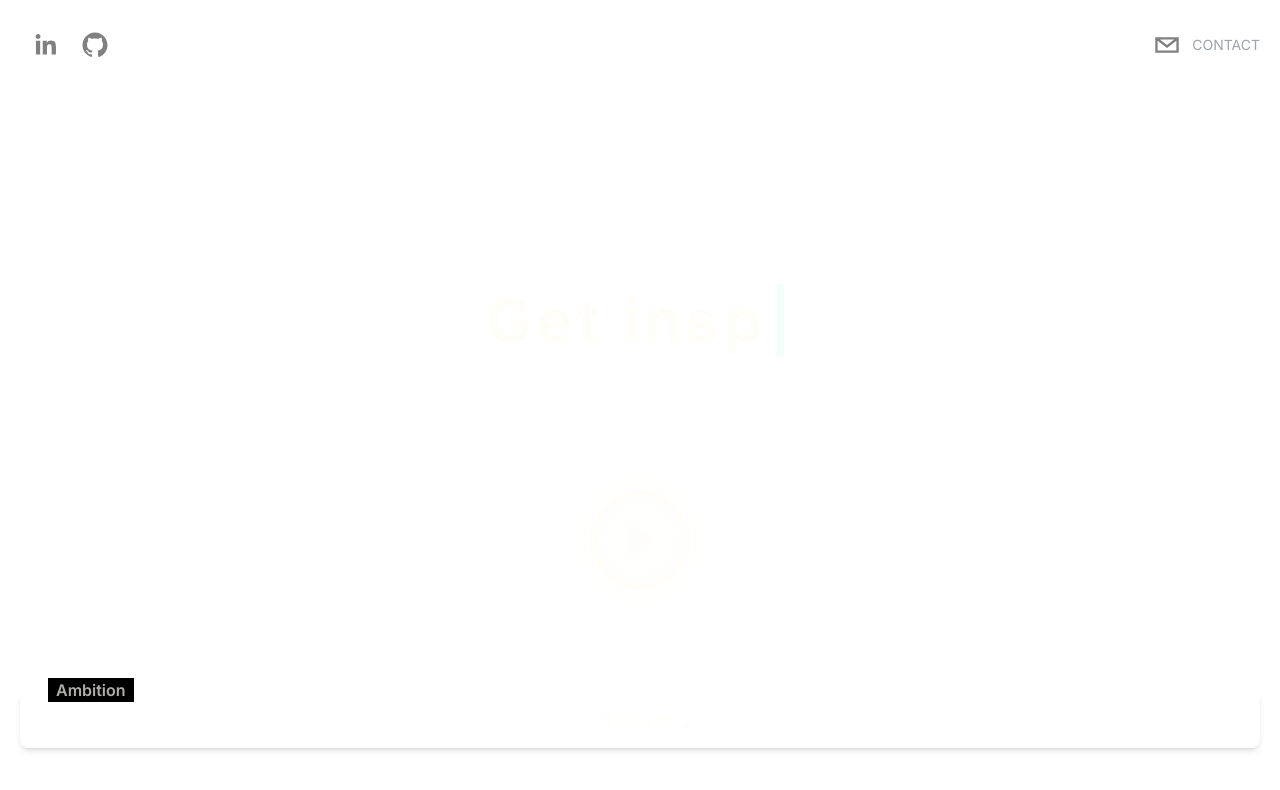
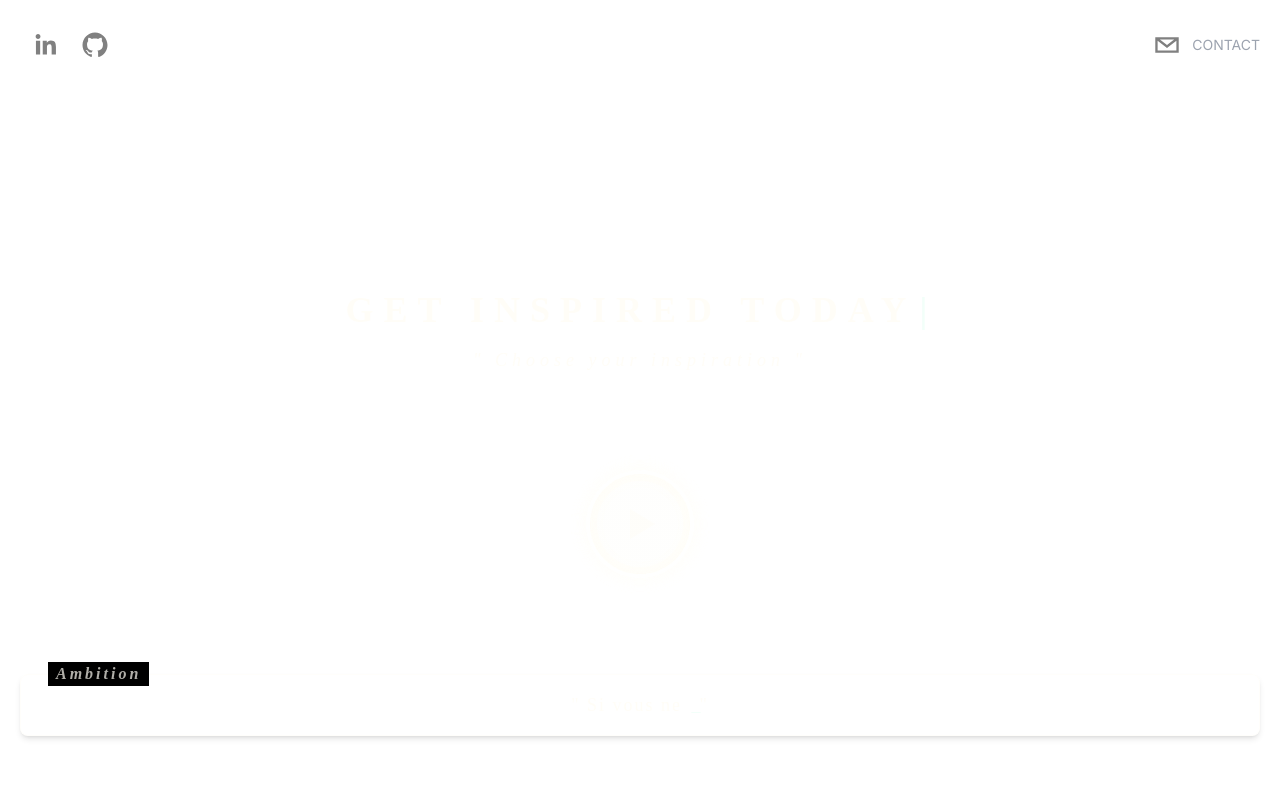
Before and after one commit to Alexskq/Random-Mixed-Messages, a Next.js app: page / in a window 1280 px wide. Both pictures are taken after a click on the link 640 px from the left and 540 px from the top of the page. Shown: the top 790 px of the page. Built offline with nearby package versions, Linux system fonts and the light colour scheme.

Commit message:
added police / need to modify police on Contact

```diff
--- a/app/components/Button.tsx
+++ b/app/components/Button.tsx
@@ -108,7 +108,7 @@ function Button({}: Props) {
           // transition={{ duration: 0.5 }}
           className="border border-solid border-[#FFFBED3C] mx-5 h-auto p-4 rounded-lg shadow-md relative z-1 text-center overflow-hidden"
         >
-          <span>
+          <span className="font-[body] text-lg tracking-[2px]">
             &quot; {title}
             <Cursor cursorColor="#50FDAC5E" cursorStyle="_" />
             &quot;
@@ -118,7 +118,7 @@ function Button({}: Props) {
           initial={{ opacity: 0 }}
           animate={{ opacity: showMessage ? 1 : 0 }}
           transition={{ duration: 0.5 }}
-          className="absolute top-1 left-12 bg-[#000000] px-2 -mt-4 font-semibold text-white-700 z-10"
+          className="absolute top-1 left-12 bg-[#000000] px-2 -mt-4 font-semibold font-[body] italic tracking-[3px] text-white-700 z-10"
         >
           {randomKey}
         </motion.h2>
--- a/app/components/Title.tsx
+++ b/app/components/Title.tsx
@@ -1,7 +1,6 @@
 "use client";
 import React from "react";
 import { Cursor, useTypewriter } from "react-simple-typewriter";
-import Link from "next/link";
 
 type Props = {};
 
@@ -9,15 +8,15 @@ function Message({}: Props) {
   const [title, count] = useTypewriter({
     words: ["Get inspired today"],
     loop: true,
-    delaySpeed: 2000,
+    delaySpeed: 3000,
   });
   return (
     <div className="text-5xl lg:text-6xl font-semibold px-10 text-center mt-[200px] flex flex-col tracking-[5px]">
-      <span>
+      <span className="font-[heading] uppercase text-4xl tracking-[10px]">
         {title}
         <Cursor cursorColor="#50FDAC5E" />
       </span>
-      <blockquote className="text-base italic font-thin mt-4">
+      <blockquote className="text-lg italic font-thin mt-4 font-[body]">
         <p className="tracking-[5px]">&quot; Choose your inspiration &quot;</p>
       </blockquote>
     </div>
--- a/tailwind.config.ts
+++ b/tailwind.config.ts
@@ -1,20 +1,37 @@
-import type { Config } from 'tailwindcss'
+import type { Config } from "tailwindcss";
 
 const config: Config = {
   content: [
-    './pages/**/*.{js,ts,jsx,tsx,mdx}',
-    './components/**/*.{js,ts,jsx,tsx,mdx}',
-    './app/**/*.{js,ts,jsx,tsx,mdx}',
+    "./pages/**/*.{js,ts,jsx,tsx,mdx}",
+    "./components/**/*.{js,ts,jsx,tsx,mdx}",
+    "./app/**/*.{js,ts,jsx,tsx,mdx}",
   ],
   theme: {
     extend: {
       backgroundImage: {
-        'gradient-radial': 'radial-gradient(var(--tw-gradient-stops))',
-        'gradient-conic':
-          'conic-gradient(from 180deg at 50% 50%, var(--tw-gradient-stops))',
+        "gradient-radial": "radial-gradient(var(--tw-gradient-stops))",
+        "gradient-conic":
+          "conic-gradient(from 180deg at 50% 50%, var(--tw-gradient-stops))",
       },
     },
   },
   plugins: [],
-}
-export default config
+  fontSize: {
+    sm: "0.750rem",
+    base: "1rem",
+    xl: "1.333rem",
+    "2xl": "1.777rem",
+    "3xl": "2.369rem",
+    "4xl": "3.158rem",
+    "5xl": "4.210rem",
+  },
+  fontFamily: {
+    heading: "Martian Mono",
+    body: "Antic",
+  },
+  fontWeight: {
+    normal: "400",
+    bold: "700",
+  },
+};
+export default config;
```
